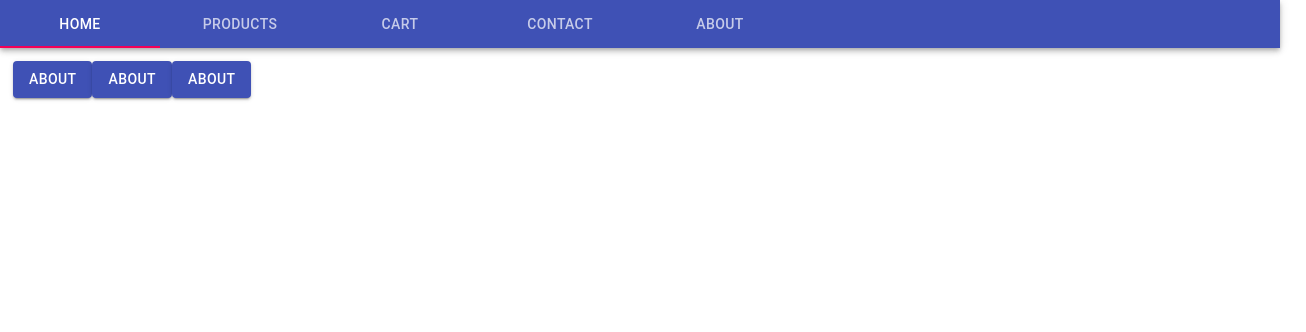
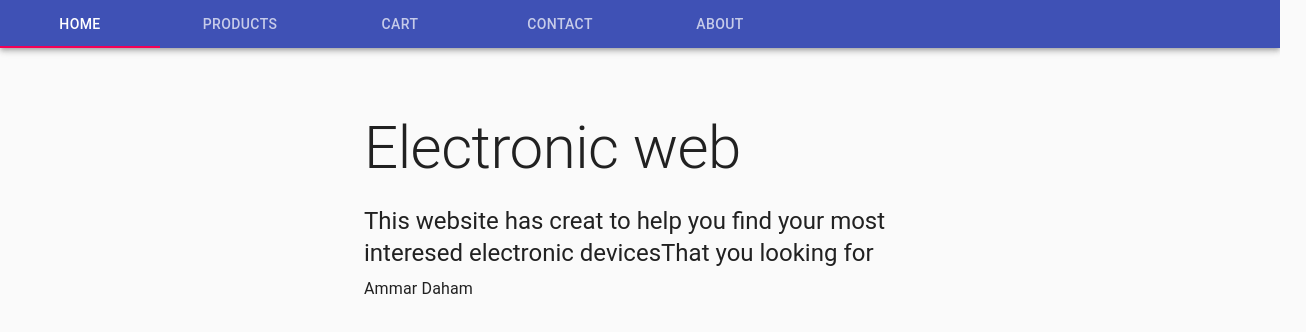
Before and after one commit to omarome/school-project, a React (Create React App) app: page /about in a window 1280 px wide. Shown: the top 332 px of the page, 1306 px wide, since content can reach past the window. Built offline with nearby package versions, Linux system fonts and the light colour scheme.

Commit message:
update in about page

```diff
--- a/package.json
+++ b/package.json
@@ -6,6 +6,7 @@
     "@material-ui/core": "^4.6.1",
     "@material-ui/icons": "^4.5.1",
     "bootstrap": "^4.3.1",
+    "clsx": "^1.0.4",
     "mini-create-react-context": "^0.3.2",
     "react": "^16.12.0",
     "react-dom": "^16.12.0",
--- a/src/App.js
+++ b/src/App.js
@@ -1,7 +1,7 @@
 import React from 'react';
 import {BrowserRouter as Router, Route, Link, Switch} from 'react-router-dom';
 import {makeStyles} from '@material-ui/core/styles';
-import { AppBar, Tab, Tabs, Typography } from '@material-ui/core';
+import { AppBar, Tab, Tabs } from '@material-ui/core';
 import HomePage from './Views/Home/Home';
 import AboutPage from './Views/About/About';
 import ProductPage from './Views/Products/ProductsPage';
@@ -13,11 +13,6 @@ const useStyles = makeStyles(theme => ({
     flexGrow: 1,
     backgroundColor: theme.palette.background.paper,
     },
-  layoutComponent: {
-    height: '100vh',
-    padding: '13px',
-    width: '100%',
-  },
 }));
 
 export default function App() {
@@ -45,15 +40,17 @@ export default function App() {
           </AppBar>
        </div>
 
-                  <Typography  className={classes.layoutComponent} >
-                      <Switch>
+
+
+       <Switch >
                         <Route exact path="/" component={HomePage}/>
                         <Route path="/products" component={ProductPage}/>
                         <Route path="/cart" component={CartPage}/>
                         <Route path="/contact" component={ContactPage}/>
                         <Route path="/about" component={AboutPage}/>
-                      </Switch>
-                </Typography>
+       </Switch>
+
+
 
     </Router>
   );
--- a/src/Views/About/About.js
+++ b/src/Views/About/About.js
@@ -1,22 +1,43 @@
 import React from 'react';
-import Button from '@material-ui/core/Button';
+import CssBaseline from '@material-ui/core/CssBaseline';
+import Typography from '@material-ui/core/Typography';
+import { makeStyles } from '@material-ui/core/styles';
+import Container from '@material-ui/core/Container';
 
 
-export default function AboutPage(){
+const useStyles = makeStyles(theme => ({
+  root: {
+    display: 'flex',
+    flexDirection: 'column',
+    minHeight: '100vh',
+  },
+  main: {
+    marginTop: theme.spacing(8),
+    marginBottom: theme.spacing(2),
+  },
+}));
 
 
-    return(
-        <div>
-        <Button variant="contained" color="primary">
-         About
-        </Button>
-        <Button variant="contained" color="primary">
-            About
-        </Button>
-        <Button variant="contained" color="primary">
-            About
-        </Button>
-        </div>
 
-    )
+export default function AboutPage() {
+  const classes = useStyles();
+
+  return (
+<React.Fragment>
+<div className={classes.root}>
+      <CssBaseline />
+      <Container component="main" className={classes.main} maxWidth="sm">
+        <Typography variant="h2" component="h1" gutterBottom>
+          Electronic web
+        </Typography>
+        <Typography variant="h5" component="h2" gutterBottom>
+          {'This website has creat to help you find your most interesed electronic devices'}
+          {'That you looking for'}
+        </Typography>
+        <Typography variant="body1">Ammar Daham</Typography>
+      </Container>
+
+    </div>
+</React.Fragment>
+  );
 }
```
Also changed, not shown: 1 other file (tests, documents, lock files or other folders).
